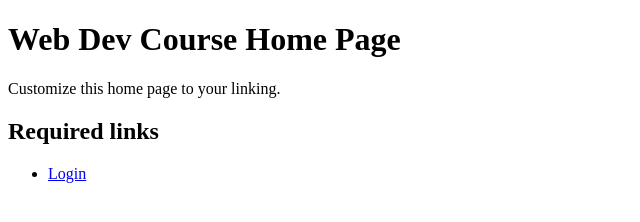
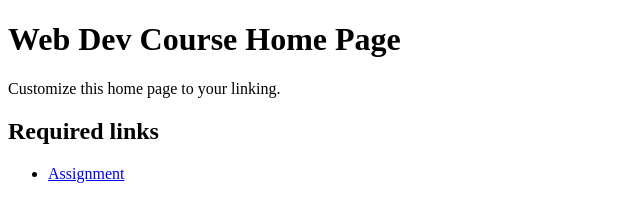
Before and after one commit to trinoy/hazarika-trinoy-webdev, a website: page public/index.html in a window 1280 px wide. Shown: the full height of the page, 0-640 px from the left. Drawn offline with Linux system fonts and the light colour scheme.

```diff
--- a/public/index.html
+++ b/public/index.html
@@ -14,7 +14,7 @@
     <h2>Required links</h2>
     <ul>
         <li>
-            <a href="assignment/index.html">Login</a>
+            <a href="assignment/index.html">Assignment</a>
         </li>
     </ul>
 </body>
```
Also changed, not shown: public/assignment/views/user/profile.view.client.html (+0 -2 lines).
